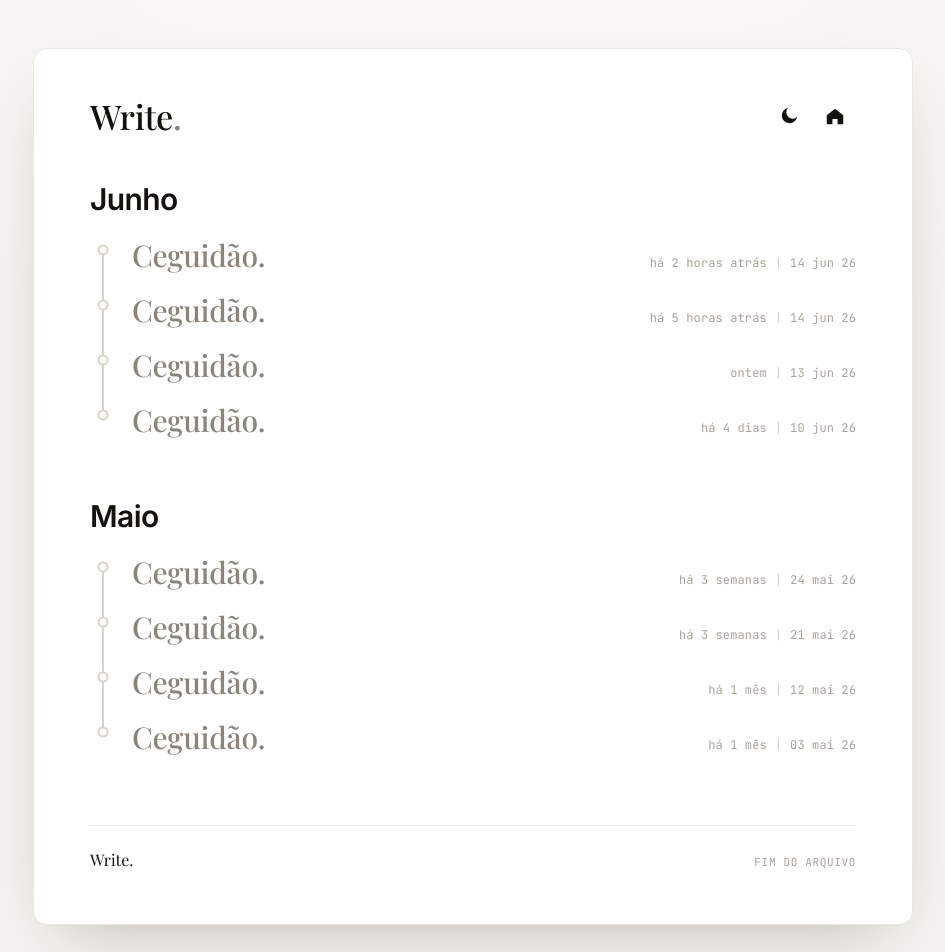
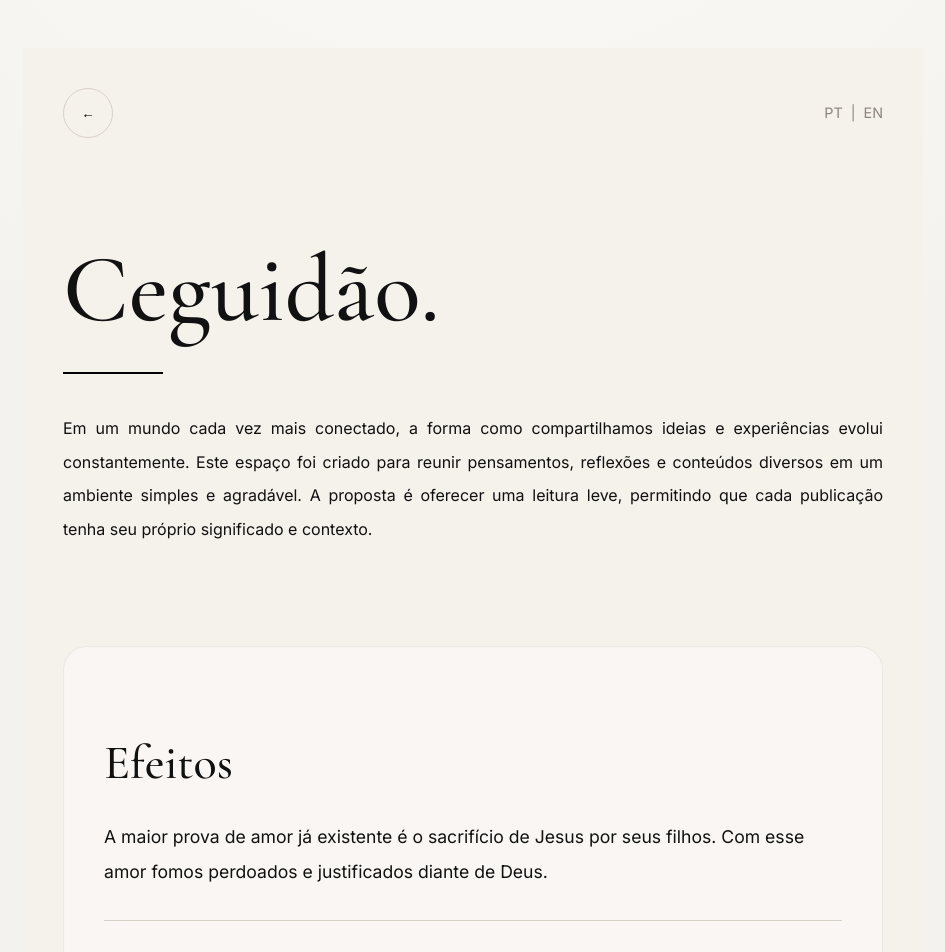
Before and after one commit to fabascoder/Write, a React (Vite) app in the folder front-end/: page /article in a window 1280 px wide. Shown: the top 952 px of the page, without its empty margins (167-1112 px from the left). Built offline with nearby package versions, Linux system fonts and the light colour scheme; a web font is replaced by a local one.

Commit message:
Criação do article adicionada

```diff
--- a/front-end/src/App.tsx
+++ b/front-end/src/App.tsx
@@ -1,6 +1,7 @@
-import Header from './components/Header'
-import MonthSection from './components/MonthSection'
-import { months } from './data/posts'
+// import Header from './components/Header'
+// import MonthSection from './components/MonthSection'
+// import { months } from './data/posts'
+import Article from './components/pages/Article';
 
 import './App.css'
 
@@ -8,7 +9,7 @@ function App() {
   return (
 
       <div className="wr-page" id="top">
-      <div className="wr-sheet">
+      {/* <div className="wr-sheet">
         <Header />
 
         <main className="wr-feed">
@@ -20,7 +21,8 @@ function App() {
           <span className="wr-footer-mark">Write.</span>
           <span className="wr-footer-note">fim do arquivo</span>
         </footer>
-      </div>
+      </div> */}
+      <Article />
     </div>
 
 
--- /dev/null
+++ b/front-end/src/components/pages/Article.tsx
@@ -0,0 +1,74 @@
+import { useEffect, useRef } from "react";
+import "../../styles/Article.css";
+
+export default function Article() {
+  const articleRef = useRef(null);
+
+  useEffect(() => {
+    const observer = new IntersectionObserver(
+      ([entry]) => {
+        if (entry.isIntersecting) {
+          entry.target.classList.add("show");
+        }
+      },
+      {
+        threshold: 0.2,
+      }
+    );
+
+    if (articleRef.current) {
+      observer.observe(articleRef.current);
+    }
+
+    return () => observer.disconnect();
+  }, []);
+
+  return (
+    <main className="article-container fade-up">
+      <div className="article-topo">
+        <button className="article-voltar">
+          ←
+        </button>
+
+        <div className="article-idioma">
+          <span>PT</span>
+          <span>|</span>
+          <span>EN</span>
+        </div>
+      </div>
+
+      <h1 className="article-title">
+        Ceguidão.
+      </h1>
+
+      <p className="article-description">
+        Em um mundo cada vez mais conectado, a forma como compartilhamos ideias e
+        experiências evolui constantemente. Este espaço foi criado para reunir
+        pensamentos, reflexões e conteúdos diversos em um ambiente simples e
+        agradável. A proposta é oferecer uma leitura leve, permitindo que cada
+        publicação tenha seu próprio significado e contexto.
+      </p>
+
+      <section
+        ref={articleRef}
+        className="article-card"
+      >
+        <h2>Efeitos</h2>
+
+        <p className="article-main-text">
+          A maior prova de amor já existente é o sacrifício de Jesus por seus
+          filhos. Com esse amor fomos perdoados e justificados diante de Deus.
+        </p>
+
+        <hr />
+
+        <p className="article-secondary-text">
+          Esse é um texto de teste, estou utilizando React. A maioria das
+          pessoas são más, porque Cristo veio e nos salvou. A partir disso temos
+          o prazer de estar na presença de Deus e somos perdoados pelos nossos
+          pecados.
+        </p>
+      </section>
+    </main>
+  );
+}
--- /dev/null
+++ b/front-end/src/styles/Article.css
@@ -0,0 +1,201 @@
+@import url("https://fonts.googleapis.com/css2?family=Cormorant+Garamond:wght@400;500;600&family=Inter:wght@300;400;500&display=swap");
+
+:root {
+  --bg: #f5f1eb;
+  --text: #111;
+  --muted: #8c857a;
+  --border: #d8d1c7;
+}
+
+.article-container {
+  min-height: 100vh;
+  max-width: 900px;
+  margin: 0 auto;
+  padding: 40px;
+  background: var(--bg);
+  color: var(--text);
+  font-family: "Inter", sans-serif;
+}
+
+.fade-up {
+  animation: fadeUp 0.8s ease forwards;
+}
+
+@keyframes fadeUp {
+  from {
+    opacity: 0;
+    transform: translateY(24px);
+  }
+
+  to {
+    opacity: 1;
+    transform: translateY(0);
+  }
+}
+
+.article-topo {
+  display: flex;
+  justify-content: space-between;
+  align-items: center;
+  margin-bottom: 80px;
+}
+
+.article-voltar {
+  width: 50px;
+  height: 50px;
+
+  border-radius: 50%;
+  border: 1px solid var(--border);
+
+  background: transparent;
+
+  cursor: pointer;
+
+  transition: all 0.3s ease;
+}
+
+.article-voltar:hover {
+  background: white;
+  transform: translateY(-3px);
+}
+
+.article-idioma {
+  display: flex;
+  gap: 8px;
+
+  color: var(--muted);
+  font-size: 0.9rem;
+}
+
+.article-idioma span {
+  cursor: pointer;
+  transition: 0.3s;
+}
+
+.article-idioma span:hover {
+  color: black;
+}
+
+.article-title {
+  font-family: "Cormorant Garamond", serif;
+  font-size: clamp(4rem, 8vw, 6rem);
+  font-weight: 500;
+
+  margin-bottom: 50px;
+
+  position: relative;
+}
+
+.article-title::after {
+  content: "";
+
+  position: absolute;
+  left: 0;
+  bottom: -12px;
+
+  width: 100px;
+  height: 2px;
+
+  background: black;
+
+  transform: scaleX(0);
+  transform-origin: left;
+
+  animation: revealLine 1s ease 0.5s forwards;
+}
+
+@keyframes revealLine {
+  to {
+    transform: scaleX(1);
+  }
+}
+
+.article-description {
+  text-align: justify;
+  line-height: 2.1;
+  font-size: 1rem;
+
+  margin-bottom: 100px;
+}
+
+.article-card {
+  opacity: 0;
+  transform: translateY(40px);
+
+  padding: 40px;
+
+  border-radius: 24px;
+
+  background: rgba(255, 255, 255, 0.4);
+
+  backdrop-filter: blur(10px);
+
+  border: 1px solid rgba(0, 0, 0, 0.06);
+
+  transition: all 0.8s ease;
+}
+
+.article-card.show {
+  opacity: 1;
+  transform: translateY(0);
+}
+
+.article-card:hover {
+  transform: translateY(-5px);
+}
+
+.article-card h2 {
+  font-family: "Cormorant Garamond", serif;
+  font-size: 3rem;
+  font-weight: 500;
+
+  margin-bottom: 20px;
+}
+
+.article-main-text {
+  font-size: 1.1rem;
+  line-height: 2;
+}
+
+.article-card hr {
+  border: none;
+  border-top: 1px solid var(--border);
+
+  margin: 30px 0;
+}
+
+.article-secondary-text {
+  color: var(--muted);
+  line-height: 2;
+}
+
+::selection {
+  background: #d8cfc1;
+}
+
+::-webkit-scrollbar {
+  width: 8px;
+}
+
+::-webkit-scrollbar-thumb {
+  background: #d6cec3;
+  border-radius: 20px;
+}
+
+@media (max-width: 768px) {
+  .article-container {
+    padding: 25px;
+  }
+
+  .article-topo {
+    margin-bottom: 50px;
+  }
+
+  .article-card {
+    padding: 25px;
+  }
+
+  .article-card h2 {
+    font-size: 2rem;
+  }
+}
```
Also changed, not shown: 1 other file (tests, documents, lock files or other folders).
